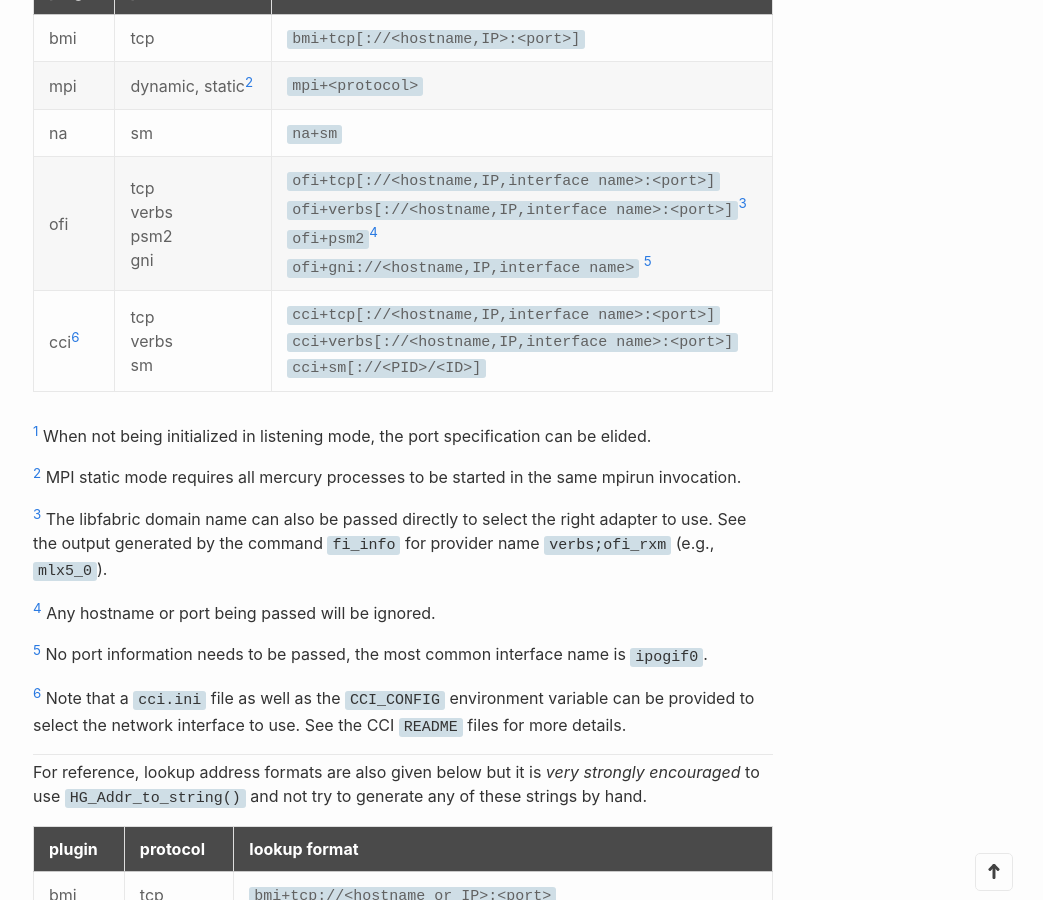
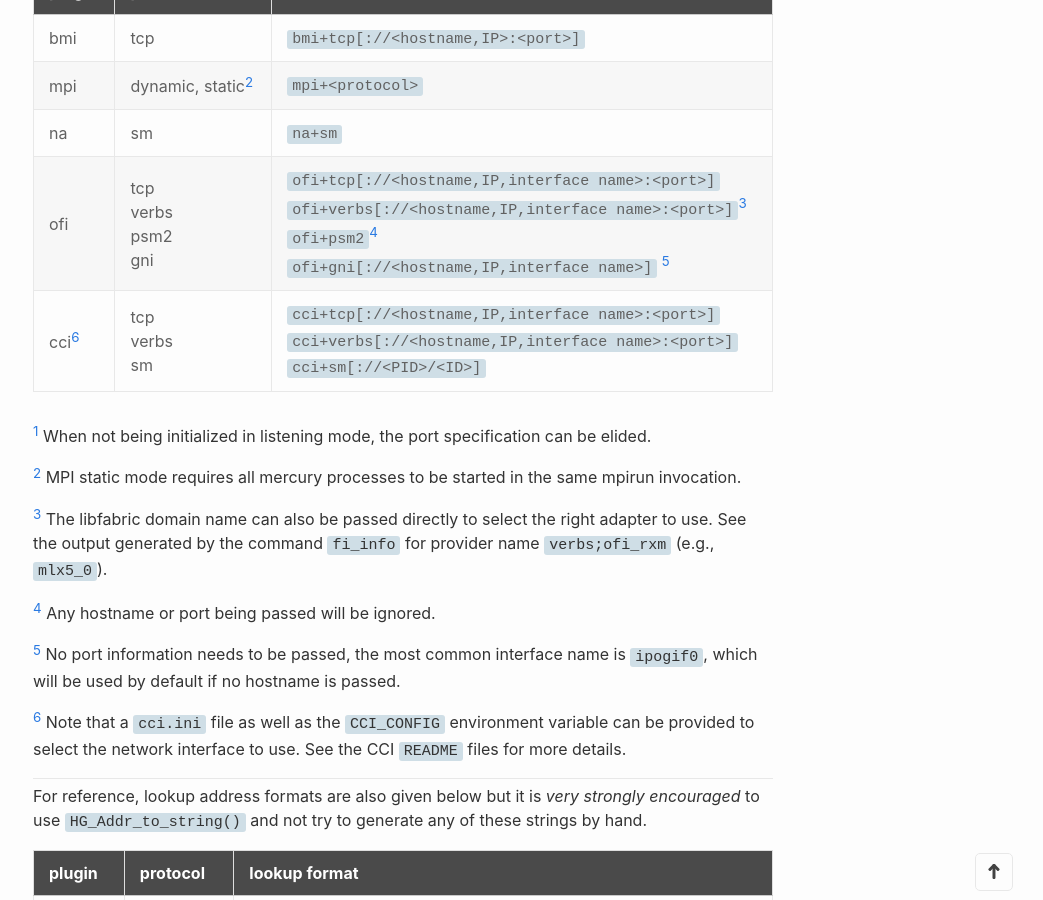
Before and after one commit to Mercury-HPC/Mercury-HPC.github.io, a Jekyll site: the page built from documentation.md, in a window 1280 px wide and 900 px high, scrolled down 5068 px. Shown: the whole window, without its empty margins (237-1280 px from the left). Built offline with Jekyll 4.4.1, drawn with Linux system fonts in a browser that asks for light colours; nearby versions of some CDN libraries.

Commit message:
Update doc after gni inteface fix

```diff
--- a/documentation.md
+++ b/documentation.md
@@ -244,7 +244,7 @@ plugin | protocol             | initialization format[<sup>1</sup>](#init_format
 bmi    | tcp                  | `bmi+tcp[://<hostname,IP>:<port>]`
 mpi    | dynamic, static[<sup>2</sup>](#mpi_static)  | `mpi+<protocol>`
 na     | sm                   | `na+sm`
-ofi    | tcp <br/> verbs <br/> psm2 <br/> gni | `ofi+tcp[://<hostname,IP,interface name>:<port>]` <br/> `ofi+verbs[://<hostname,IP,interface name>:<port>]`[<sup>3</sup>](#ofi_verbs_config) <br/> `ofi+psm2`[<sup>4</sup>](#ofi_psm2_config) <br/> `ofi+gni://<hostname,IP,interface name>` [<sup>5</sup>](#ofi_gni_config)
+ofi    | tcp <br/> verbs <br/> psm2 <br/> gni | `ofi+tcp[://<hostname,IP,interface name>:<port>]` <br/> `ofi+verbs[://<hostname,IP,interface name>:<port>]`[<sup>3</sup>](#ofi_verbs_config) <br/> `ofi+psm2`[<sup>4</sup>](#ofi_psm2_config) <br/> `ofi+gni[://<hostname,IP,interface name>]` [<sup>5</sup>](#ofi_gni_config)
 cci[<sup>6</sup>](#cci_config) | tcp <br/> verbs <br/> sm | `cci+tcp[://<hostname,IP,interface name>:<port>]` <br/> `cci+verbs[://<hostname,IP,interface name>:<port>]` <br/> `cci+sm[://<PID>/<ID>]`
 
 <a name="init_format"><sup>1</sup></a> When not being initialized in listening mode,  the port specification can be elided.
@@ -259,7 +259,8 @@ command `fi_info` for provider name `verbs;ofi_rxm` (e.g., `mlx5_0`).
 <a name="ofi_psm2_config"><sup>4</sup></a> Any hostname or port being passed will be ignored.
 
 <a name="ofi_gni_config"><sup>5</sup></a> No port information needs to be passed,
-the most common interface name is `ipogif0`.
+the most common interface name is `ipogif0`, which will be used by default if
+no hostname is passed.
 
 <a name="cci_config"><sup>6</sup></a> Note that a `cci.ini` file as well as
 the `CCI_CONFIG` environment variable can be provided to select the network interface to use. See the CCI `README` files for more details.
```
